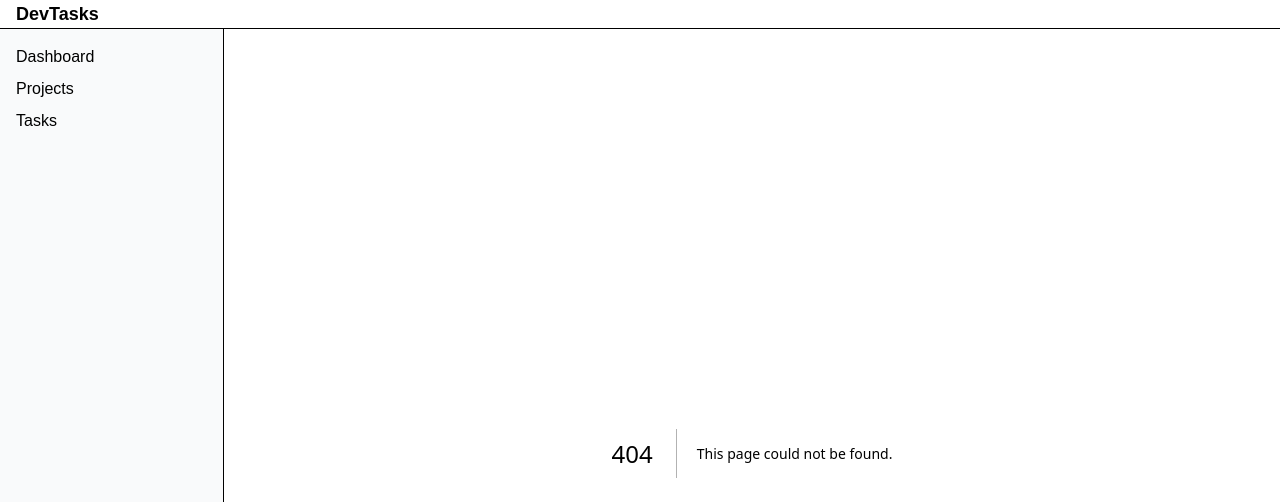
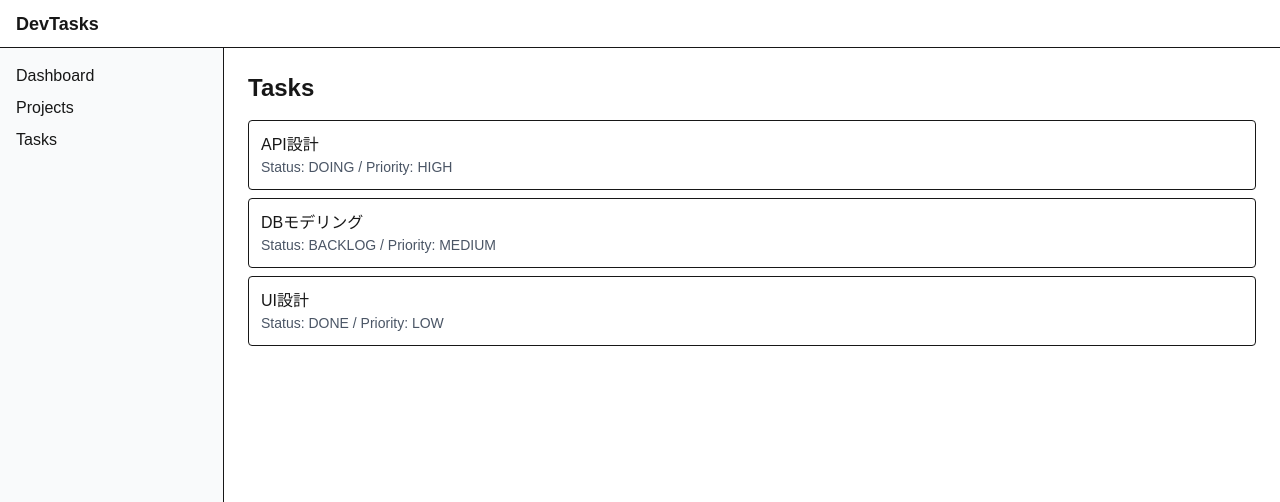
Before and after one commit to 1RO8s/devtasks, a Next.js app: page /tasks in a window 1280 px wide. Before the commit this address had no page. Shown: the top 502 px of the page. Built offline with nearby package versions, Linux system fonts and the light colour scheme.

Commit message:
feat: add task page and dummy data

```diff
--- /dev/null
+++ b/app/tasks/dummy.tsx
@@ -0,0 +1,5 @@
+export const dummyTasks = [
+  { id: "1", title: "API設計", status: "DOING", priority: "HIGH" },
+  { id: "2", title: "DBモデリング", status: "BACKLOG", priority: "MEDIUM" },
+  { id: "3", title: "UI設計", status: "DONE", priority: "LOW" },
+];
--- /dev/null
+++ b/app/tasks/page.tsx
@@ -0,0 +1,19 @@
+import { dummyTasks } from "@/app/tasks/dummy";
+
+export default function TasksPage() {
+  return (
+    <div>
+      <h1 className="text-2xl font-semibold mb-4">Tasks</h1>
+      <ul className="space-y-2">
+        {dummyTasks.map(task => (
+          <li key={task.id} className="border p-3 rounded">
+            <div className="font-medium">{task.title}</div>
+            <div className="text-sm text-gray-600">
+              Status: {task.status} / Priority: {task.priority}
+            </div>
+          </li>
+        ))}
+      </ul>
+    </div>
+  );
+}
```
